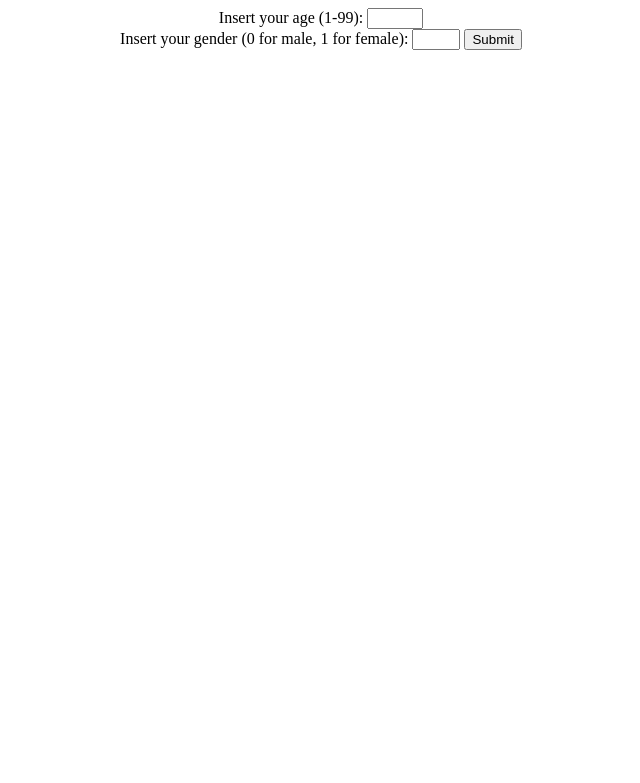
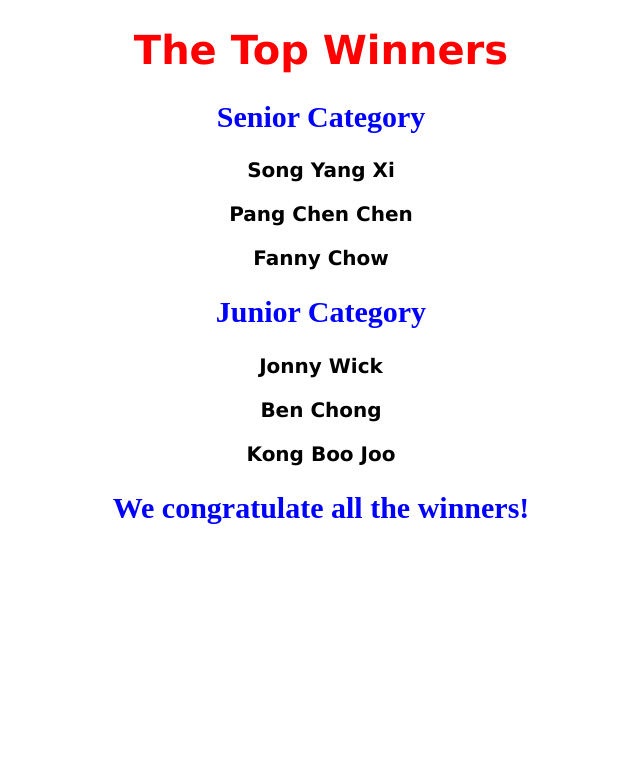
Before and after one commit to JaydenYeoh/23-4, a Flask app: page / in a window 1280 px wide. Shown: the top 783 px of the page, without its empty margins (319-959 px from the left). Run offline with Flask 2, Linux system fonts and the light colour scheme.

Commit message:
Update index.html

```diff
--- a/app/templates/index.html
+++ b/app/templates/index.html
@@ -1,13 +1,49 @@
-<center>
-  <form method="POST">
+<!DOCTYPE html>
+<html>
 
-      <label>Insert your age (1-99): </label>
-      <input type="number" name="age" min="1" max="99">
-      <br />
-      <label>Insert your gender (0 for male, 1 for female): </label>
-      <input type="number" name="gender" min="0" max="1">
-      <input type="submit">
-      <br />
-      <label>{{ href2 }} </label>
-  </form>
-</center>
+<head>
+<style>
+body{
+background-color:white;
+}
+h1{
+color:red;
+text-align:center;
+font-family:verdana;
+font-size:40px
+}
+h2{
+color:blue;
+text-align:center;
+font-size:30px;
+}
+h3{
+color:black;
+text-align:center;
+font-family:verdana;
+font-size:20px
+}
+
+
+</style>
+<script>
+
+
+
+
+ </script>
+</head>
+<body>
+    <h1>The Top Winners</h1>
+    <h2>Senior Category</h2>
+    <h3>Song Yang Xi</h3>
+    <h3>Pang Chen Chen</h3>
+    <h3>Fanny Chow</h3>
+    <h2>Junior Category</h2>
+    <h3>Jonny Wick</h3>
+    <h3>Ben Chong</h3>
+    <h3>Kong Boo Joo</h3>
+    <h2>We congratulate all the winners!</h2>
+
+</body>
+</html>
```
